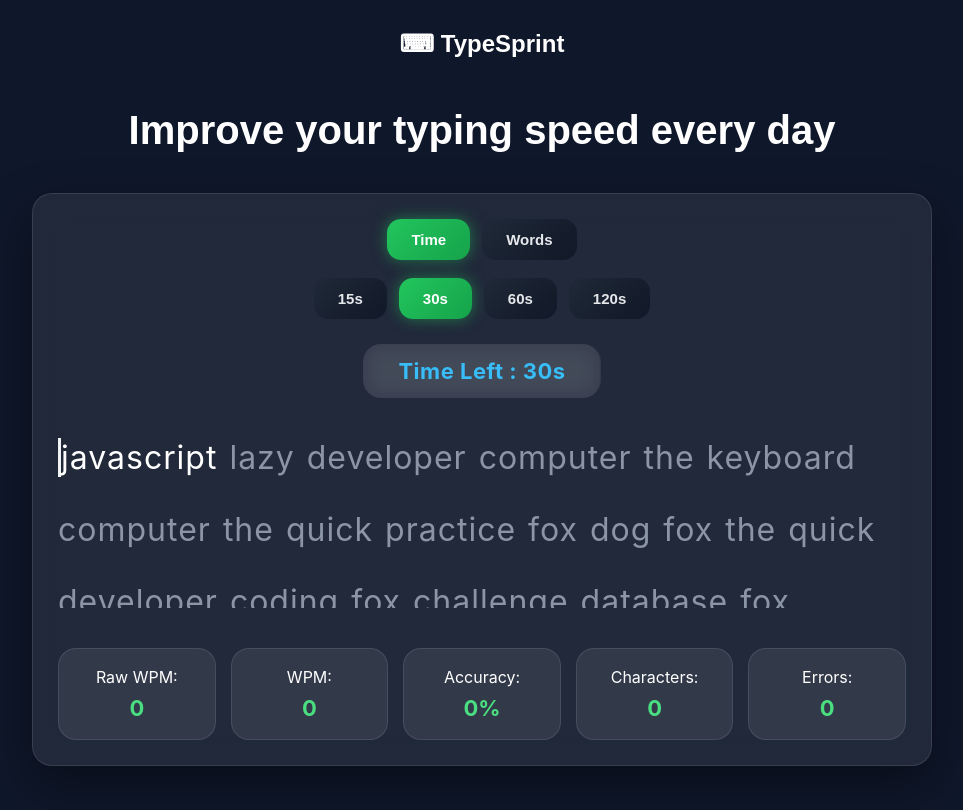
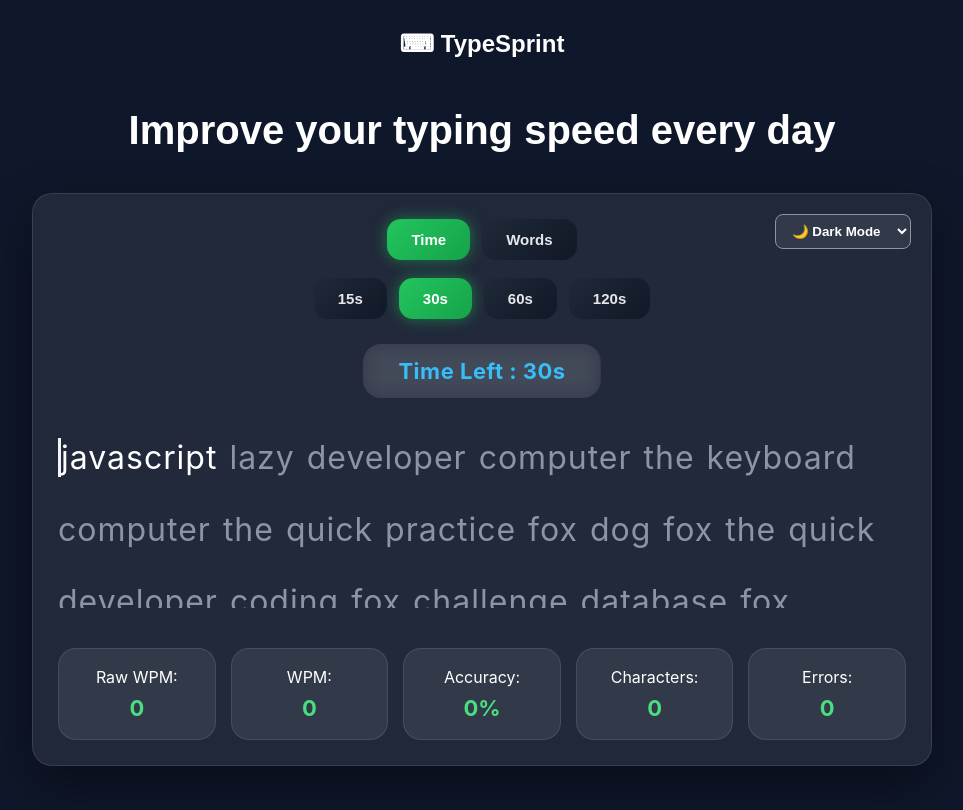
Before and after one commit to AmbarMishra973/TypeSprint, a React app in the folder frontend/: page / in a window 1280 px wide. Shown: the top 810 px of the page, without its empty margins (158-1121 px from the left). Built offline with nearby package versions, Linux system fonts and the light colour scheme; the HTML template or start-up script is replaced by a standard one.

Commit message:
adding themes

```diff
--- /dev/null
+++ b/frontend/src/components/ThemeSelector.jsx
@@ -0,0 +1,45 @@
+import { useEffect, useState } from "react";
+
+function ThemeSelector() {
+  const [theme, setTheme] = useState(() => {
+    return localStorage.getItem("app-theme") || "dark";
+  });
+
+  useEffect(() => {
+    document.body.setAttribute("data-theme", theme);
+    localStorage.setItem("app-theme", theme);
+  }, [theme]);
+
+  return (
+    <div
+      style={{
+        position: 'fixed',
+        top: '20px',
+        right: '20px',
+        zIndex: 9999
+      }}
+    >
+      <select
+        value={theme}
+        onChange={(e) => setTheme(e.target.value)}
+        style={{
+          padding: '8px 12px',
+          borderRadius: '8px',
+
+          background: 'var(--card-bg, #1c2128)',
+          color: 'var(--text-main, #c9d1d9)',
+          border: '1px solid var(--text-muted, #8b95a5)',
+          cursor: 'pointer',
+          fontWeight: 'bold',
+          outline: 'none'
+        }}
+      >
+        <option value="dark" style={{ background: '#1c2128', color: '#c9d1d9' }}>🌙 Dark Mode</option>
+        <option value="cyberpunk" style={{ background: '#f4e85c', color: '#111111' }}>🤖 Cyberpunk</option>
+        <option value="dracula" style={{ background: '#44475a', color: '#f8f8f2' }}>🧛 Dracula</option>
+      </select>
+    </div>
+  );
+}
+
+export default ThemeSelector;
--- a/frontend/src/components/TypingBox.jsx
+++ b/frontend/src/components/TypingBox.jsx
@@ -4,6 +4,7 @@ import TypingViewport from "./TypingViewport";
 import Stats from "./Stats";
 import Result from "./Result";
 import ModeSelector from "./ModeSelector";
+import ThemeSelector from "./ThemeSelector";
 import Dashboard from "./Dashboard";
 import "../styles/typingBox.css";
 
@@ -129,6 +130,7 @@ function TypingBox() {
 
   return (
     <div className="typing-box">
+      <ThemeSelector />
       <ModeSelector
         testMode={testMode}
         setTestMode={changeTestMode}
--- a/frontend/src/styles/home.css
+++ b/frontend/src/styles/home.css
@@ -1,3 +1,38 @@
+:root {
+  --bg-color: #0f172a;
+  --card-bg: rgba(255, 255, 255, 0.08);
+  --text-main: white;
+  --text-muted: #8b95a5;
+  --primary-accent: #38bdf8;
+  --error-color: #ef4444;
+  --correct-color: #22c55e;
+}
+
+[data-theme="cyberpunk"] {
+  --bg-color: #fdf6e3;
+  --card-bg: #f4e85c;
+  --text-main: #111111;
+  --text-muted: #555555;
+  --primary-accent: #ff003c;
+  --error-color: #ff003c;
+  --correct-color: #00f0ff;
+}
+
+[data-theme="dracula"] {
+  --bg-color: #282a36;
+  --card-bg: #44475a;
+  --text-main: #f8f8f2;
+  --text-muted: #6272a4;
+  --primary-accent: #ff79c6;
+  --error-color: #ff5555;
+  --correct-color: #50fa7b;
+}
+
+body {
+  background-color: var(--bg-color);
+  color: var(--text-main);
+  transition: background-color 0.3s ease, color 0.3s ease;
+}
 * {
   box-sizing: border-box;
 }
@@ -10,11 +45,10 @@ body {
 
 .home {
   min-height: 100vh;
-  background: #0f172a;
-  color: white;
+  background: var(--bg-color);
+  color: var(--text-main);
   padding: 30px;
 }
-
 .navbar {
   display: flex;
   justify-content: center;
@@ -55,11 +89,7 @@ h1 {
 
 .typing-box {
   margin-top: 40px;
-
-  background: rgba(255, 255, 255, 0.08);
-
-  padding: 30px;
-
+  background: var(--card-bg);
   border-radius: 20px;
 }
 
@@ -105,24 +135,20 @@ textarea {
   margin-bottom: 25px;
 }
 
+.timer {
+  font-size: 24px;
+  margin-bottom: 20px;
+  color: var(--primary-accent);
+  font-weight: bold;
+}
+
 .correct {
-  color: #22c55e;
+  color: var(--correct-color);
 }
 
 .wrong {
-  color: #ef4444;
+  color: var(--error-color);
 }
-
-.timer {
-  font-size: 24px;
-
-  margin-bottom: 20px;
-
-  color: #38bdf8;
-
-  font-weight: bold;
-}
-
 .result-card {
   background: rgba(255, 255, 255, 0.1);
 
@@ -246,23 +272,19 @@ textarea {
 .typing-text span {
   transition: 0.1s;
 }
-
 .typing-text .correct {
-  color: #22c55e;
+  color: var(--correct-color);
 }
 
 .typing-text .wrong {
-  color: #ef4444;
+  color: var(--error-color);
 }
 
 .typing-text .current {
-  color: white;
-
-  border-bottom: 3px solid #38bdf8;
-
+  color: var(--text-main);
+  border-bottom: 3px solid var(--primary-accent);
   animation: blink 1s infinite;
 }
-
 @keyframes blink {
   50% {
     border-color: transparent;
@@ -288,3 +310,16 @@ body {
 
   overflow-y: auto;
 }
+
+h1, h2, h3, h4, p {
+  color: var(--text-main);
+}
+
+.stats div,
+.stats div h3,
+.stats div p,
+.result-stats div,
+.result-stats div h3,
+.result-stats div p {
+  color: var(--text-main) !important;
+}
```
